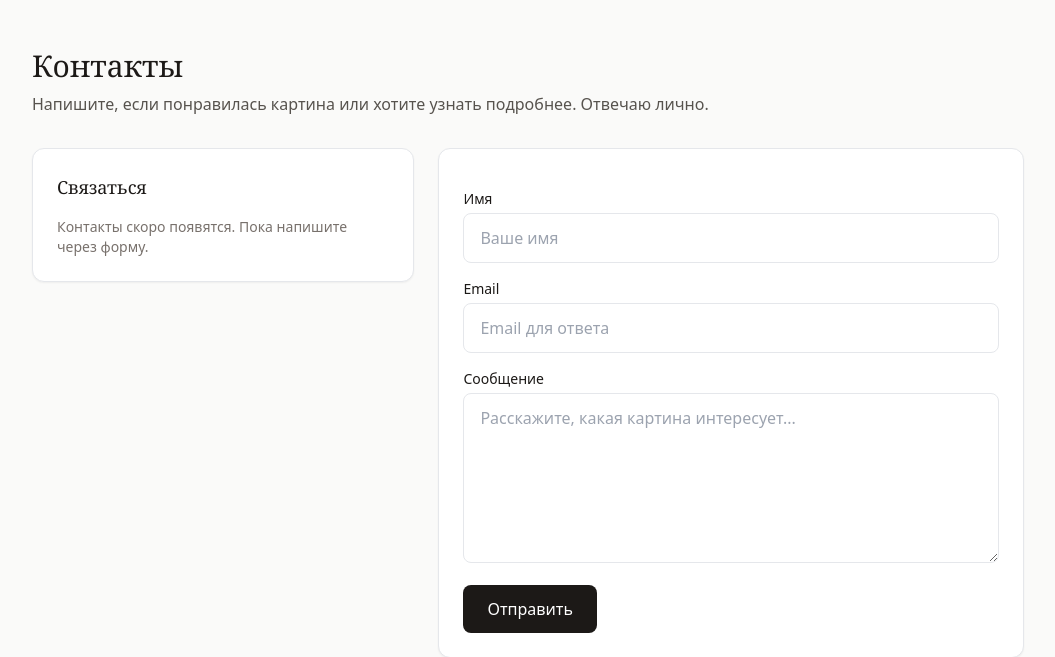
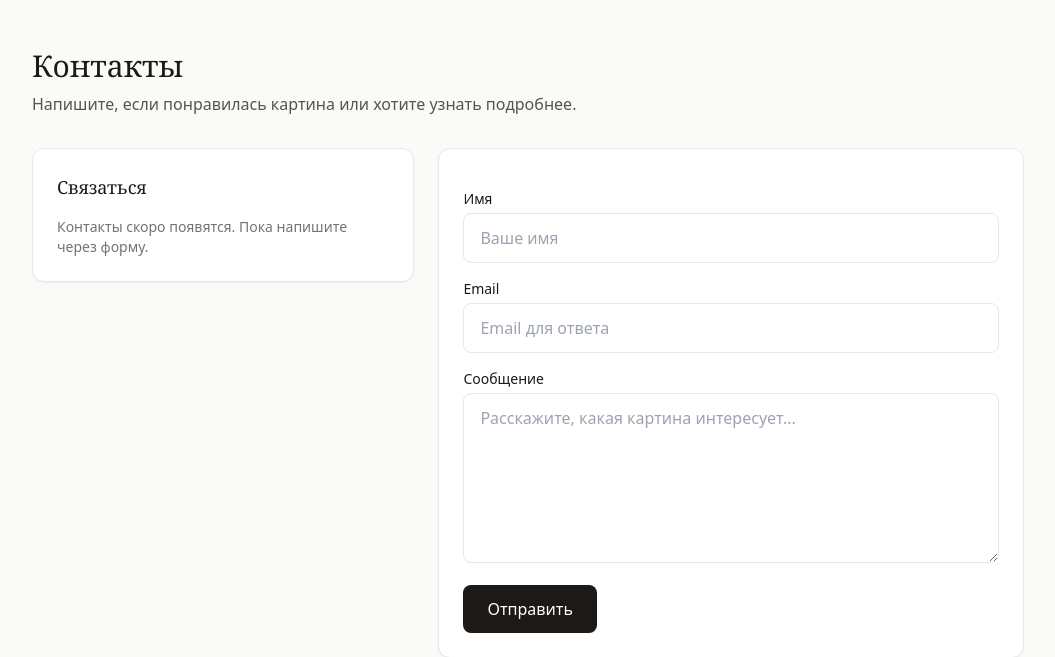
Before and after one commit to Riccaruga/site, a Django app: page /contacts/ in a window 1280 px wide. Shown: the part 65-722 px from the top of the page, without its empty margins (112-1167 px from the left). Run offline with Django 5.2, Linux system fonts and the light colour scheme; some libraries are stand-ins or nearby versions.

Commit message:
Update contacts.html

```diff
--- a/templates/core/contacts.html
+++ b/templates/core/contacts.html
@@ -3,7 +3,7 @@
 {% block content %}
 <section class="max-w-5xl mx-auto px-4 py-8 md:py-12">
   <h1 class="text-2xl md:text-3xl font-serif mb-2">Контакты</h1>
-  <p class="text-stone-600 mb-8">Напишите, если понравилась картина или хотите узнать подробнее. Отвечаю лично.</p>
+  <p class="text-stone-600 mb-8">Напишите, если понравилась картина или хотите узнать подробнее.</p>
 
   <div class="grid md:grid-cols-5 gap-6">
     <div class="md:col-span-2">
```
